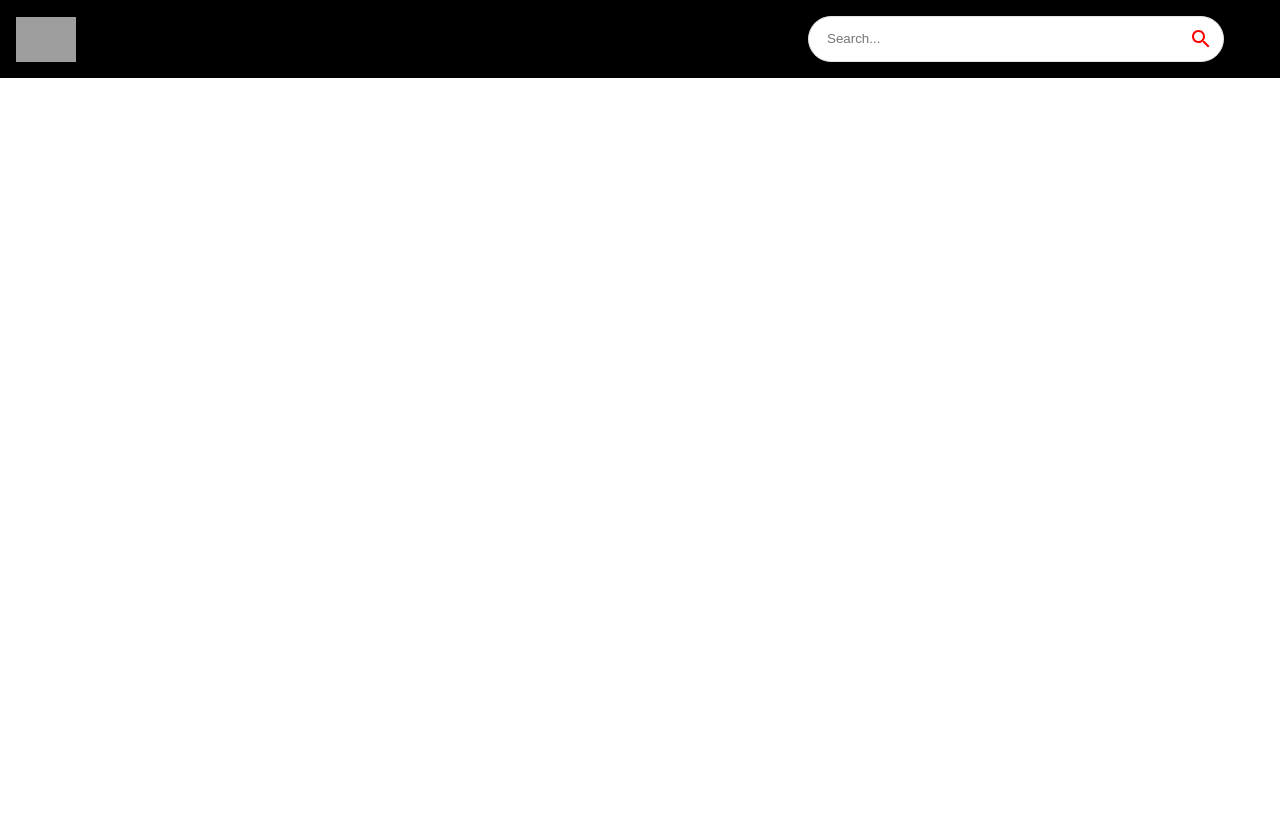
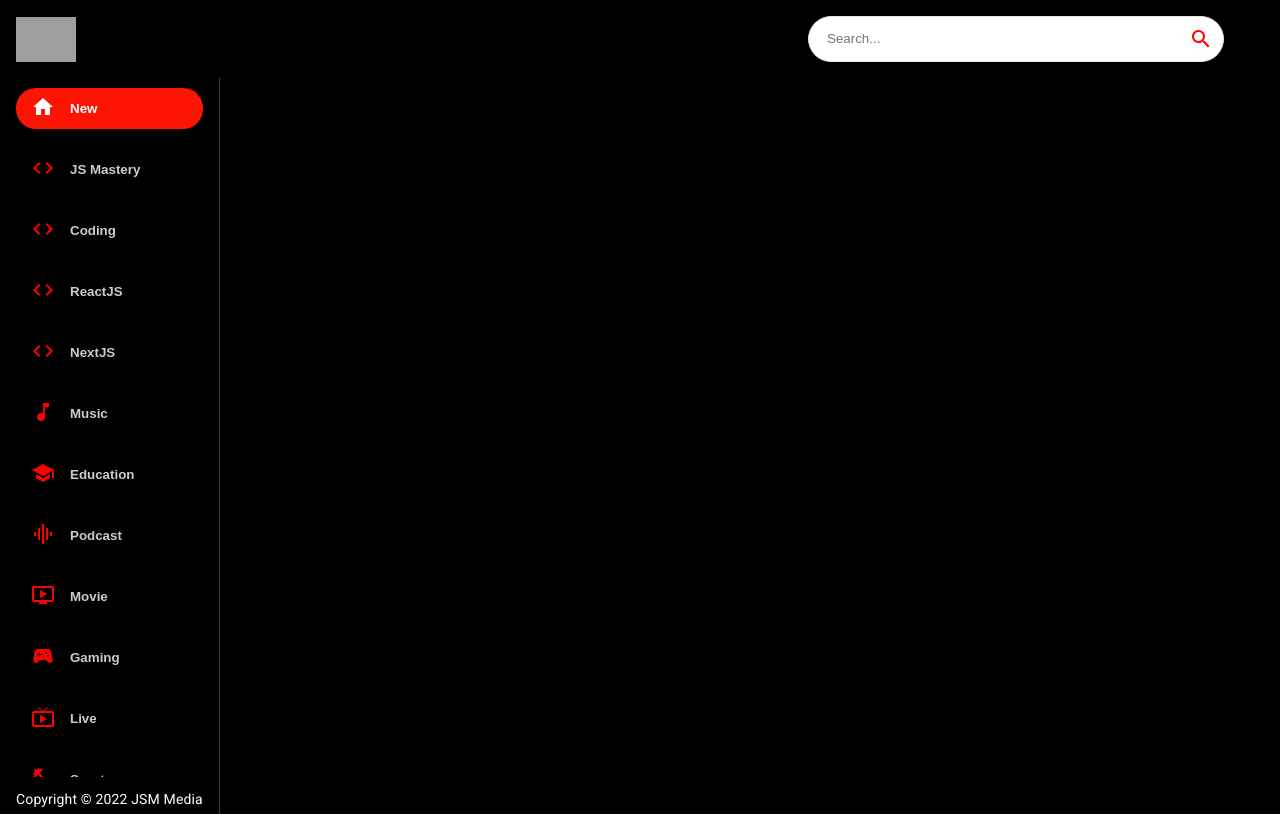
Before and after one commit to SinisaSurlan/youTube_clone, a React (Create React App) app: page / in a window 1280 px wide. Built offline with nearby package versions, Linux system fonts and the light colour scheme; grey boxes are pictures that could not be loaded.

Commit message:
sidebar style

```diff
--- a/src/components/Feed.jsx
+++ b/src/components/Feed.jsx
@@ -1,11 +1,21 @@
-import React from 'react'
+import React, { useEffect, useState } from "react";
+import { Box, Stack, Typography } from "@mui/material";
+import SideBar from "./SideBar";
 
 function Feed() {
   return (
-    <div>
+    <Stack sx={{ flexDirection: { sx: "column", md: "row" } }}>
+      <Box sx={{ height: { sx: "auto", md: "92vh" }, borderRight: "1px solid #3d3d3d", px: { sx: 0, md: 2 } }}>
+        <SideBar />
 
-    </div>
-  )
+        <Typography className="copyright" variant="body2" sx={{ mt: 1.5, color: "#fff", }}>
+          Copyright © 2022 JSM Media
+        </Typography>
+
+
+      </Box>
+    </Stack>
+  );
 }
 
 export default Feed
--- a/src/components/SearchBar.jsx
+++ b/src/components/SearchBar.jsx
@@ -5,7 +5,7 @@
 
 function SearchBar() {
     const [searchTerm, setSearchTerm] = useState('');
-  const navigate = useNavigate();
+    const navigate = useNavigate();
 
   const onhandleSubmit = (e) => {
     e.preventDefault();
--- /dev/null
+++ b/src/components/SideBar.jsx
@@ -0,0 +1,35 @@
+import React from "react";
+import { Stack } from "@mui/material";
+
+import { categories } from "../utils/constants";
+const selectedCategory = 'New';
+
+function SideBar() {
+    return (
+        <Stack direction="row"
+            sx={{
+                overflowY: "auto",
+                height: { sx: "auto", md: "95%" },
+                flexDirection: { md: "column" },
+            }}
+        >
+        {categories.map((category) => (
+            <button className="category-btn"
+
+            style={{
+              background: category.name ===
+              selectedCategory && '#fc1503',
+              color: "white",
+            }}
+            key={category.name}
+            >
+                <span style={{ color: category.name === selectedCategory ? "white" : "red", marginRight: "15px" }}>{category.icon}</span>
+                <span style={{ opacity: category.name === selectedCategory ? "1" : "0.8" }}>{category.name}</span>
+            </button>
+        ))}
+
+        </Stack>
+    )
+}
+
+export default SideBar
--- a/src/components/index.js
+++ b/src/components/index.js
@@ -4,3 +4,4 @@
 export { default as SearchFeed } from './SearchFeed';
 export { default as VideoDetail } from './VideoDetail';
 export { default as SearchBar } from './SearchBar';
+export { default as SideBar } from './SideBar';
```
